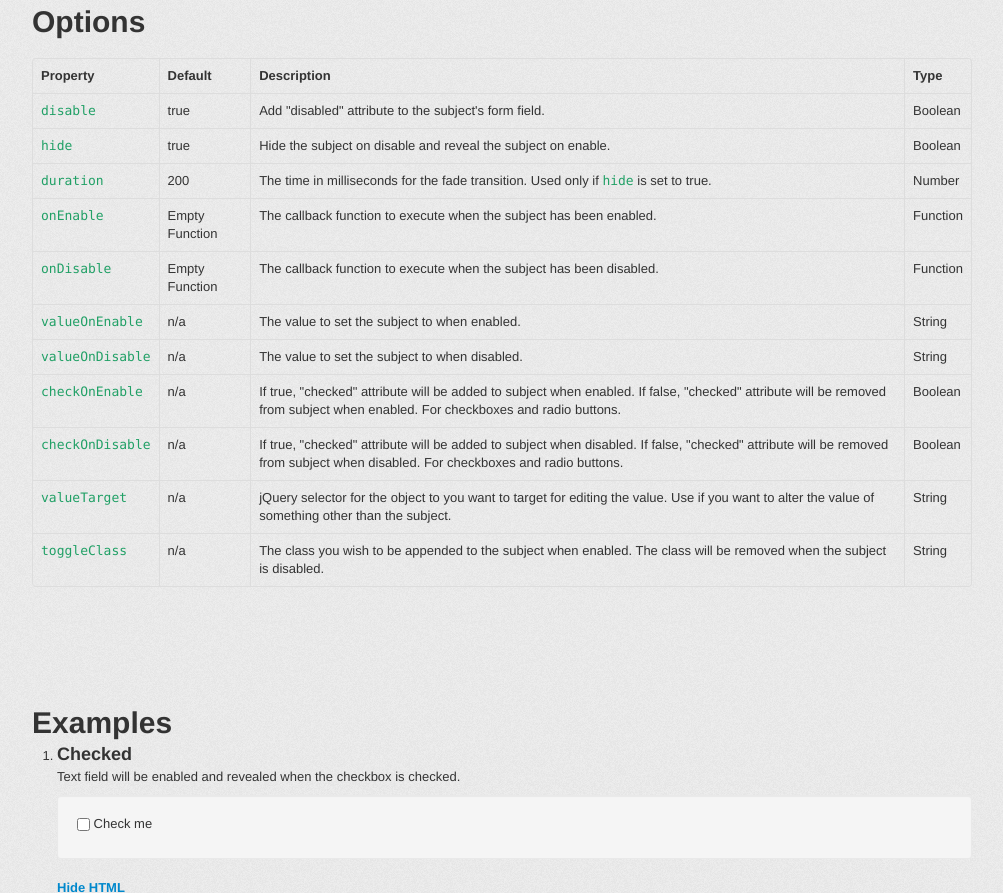
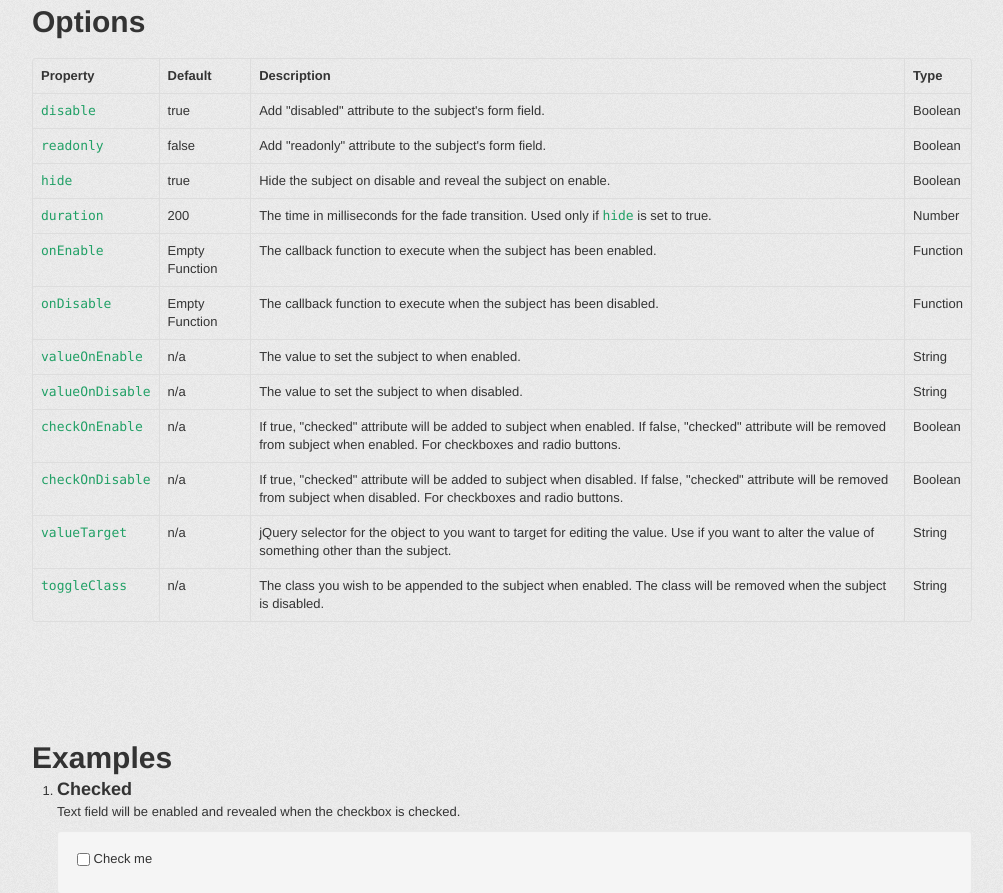
Before and after one commit to dstreet/dependsOn, a website with bundled scripts: page docs/index.html in a window 1280 px wide. Shown: the part 1920-2813 px from the top of the page, without its empty margins (138-1141 px from the left). Built offline with nearby package versions, Linux system fonts and the light colour scheme.

Commit message:
Add readonly property to docs

```diff
--- a/docs/index.html
+++ b/docs/index.html
@@ -182,6 +182,13 @@ $('#myText').dependsOn({
 						<td class="property">disable</td>
 						<td>true</td>
 						<td>Add &quot;disabled&quot; attribute to the subject's form field.</td>
+						<td>Boolean</td>
+					</tr>
+
+					<tr>
+						<td class="property">readonly</td>
+						<td>false</td>
+						<td>Add &quot;readonly&quot; attribute to the subject's form field.</td>
 						<td>Boolean</td>
 					</tr>
 
```
Also changed, not shown: README.md.
